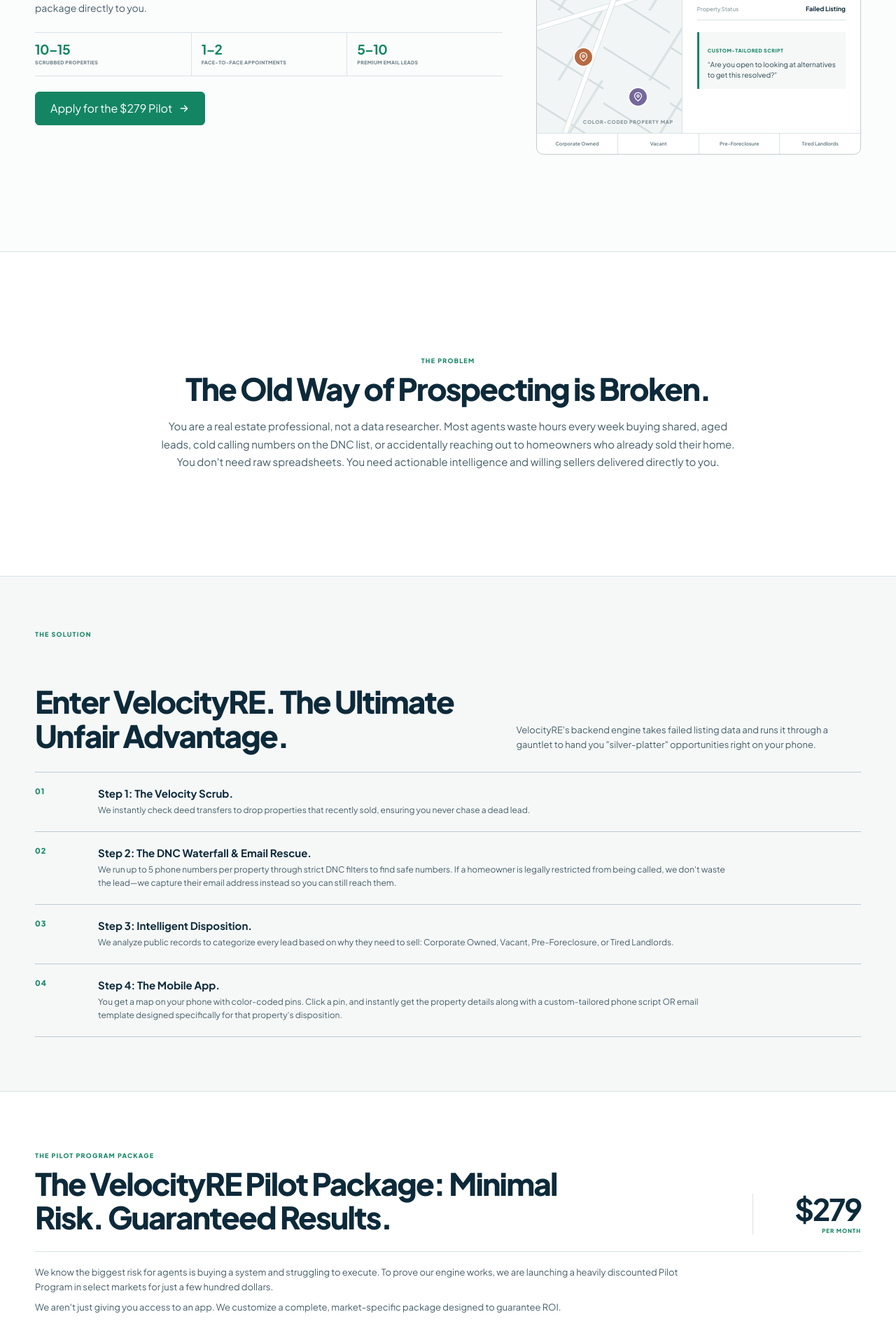
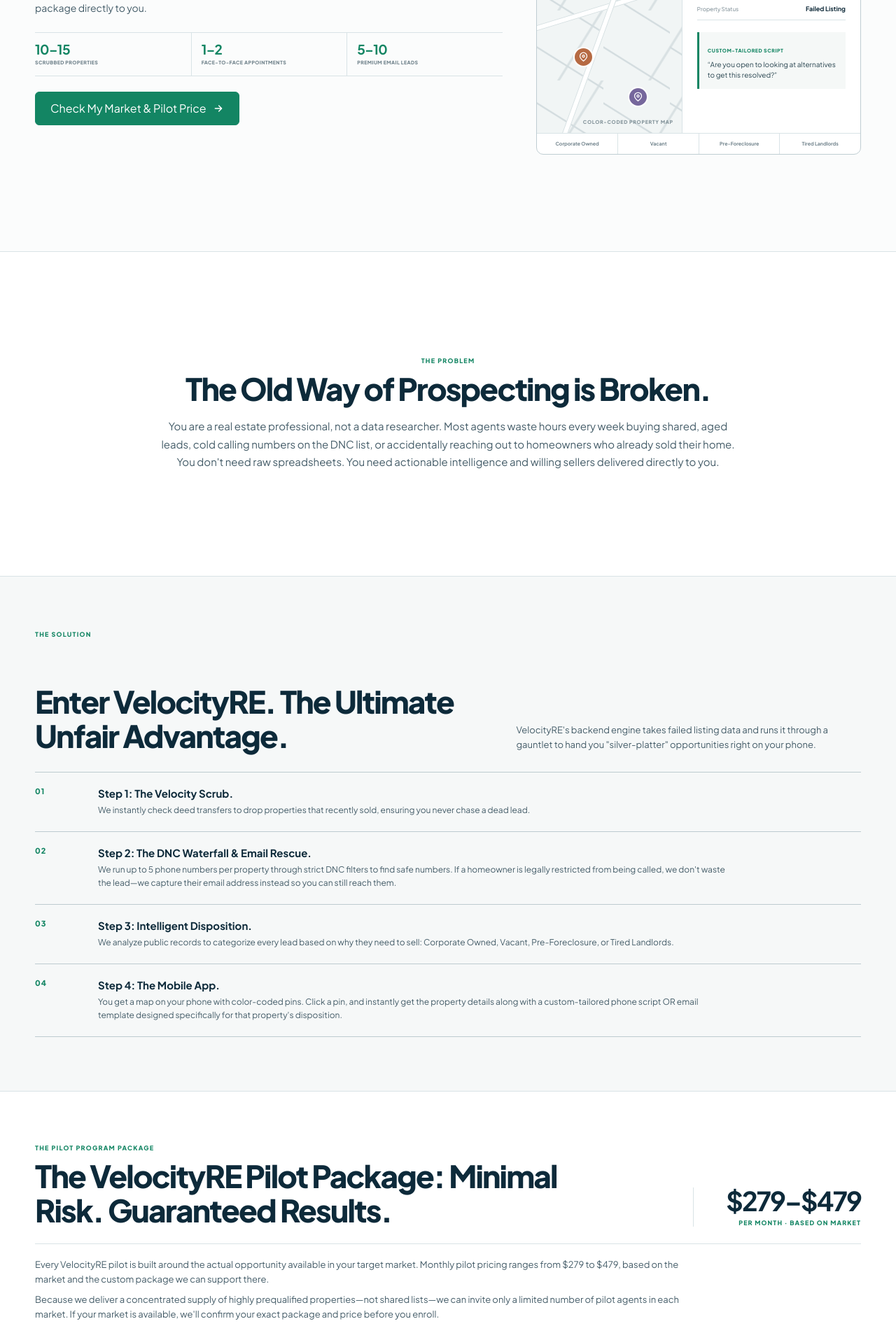
Before and after one commit to bbarnes4318/velo, a Next.js app: page / in a window 1280 px wide. Shown: the part 440-2345 px from the top of the page at 70% size. Built offline with nearby package versions, Linux system fonts and the light colour scheme.

Commit message:
Clarify market-based pilot pricing
* Clarify market-based pilot pricing

* Fit market pricing range in pilot section

```diff
--- a/src/app/page.module.css
+++ b/src/app/page.module.css
@@ -30,7 +30,7 @@
 
 .solutionSection{padding:58px 24px;border-bottom:1px solid var(--line);background:var(--soft);scroll-margin-top:64px}.solutionHeading{display:grid;grid-template-columns:minmax(0,1fr) minmax(360px,.78fr);align-items:end;gap:56px}.solutionHeading .sectionLabel,.solutionHeading h2{grid-column:1}.solutionHeading>p{grid-column:2;grid-row:1/3;margin:0;color:var(--text);font-size:13px;line-height:1.62}.steps{margin-top:28px;border-top:1px solid #bdcbd0}.steps article{display:grid;grid-template-columns:72px 1fr;gap:18px;padding:20px 0;border-bottom:1px solid #bdcbd0}.steps article>span{color:var(--green);font-size:11px;font-weight:850;letter-spacing:.1em}.steps h3{margin:0;color:var(--navy);font-size:15px}.steps p{margin:6px 0 0;max-width:900px;color:var(--text);font-size:12px;line-height:1.58}
 
-.pilotSection{padding:58px 24px;border-bottom:1px solid var(--line);background:#fff;scroll-margin-top:64px}.pilotHeading{display:grid;grid-template-columns:1fr auto;align-items:end;gap:50px;padding-bottom:24px;border-bottom:1px solid var(--line)}.pilotHeading h2{max-width:780px}.price{min-width:155px;padding-left:25px;border-left:1px solid var(--line);text-align:right}.price strong,.price span{display:block}.price strong{color:var(--navy);font-size:43px;line-height:1;letter-spacing:-.05em}.price span{margin-top:5px;color:var(--green);font-size:8px;font-weight:850;letter-spacing:.12em}.pilotLead{max-width:930px;margin:19px 0 0;color:var(--text);font-size:13px;line-height:1.62}.pilotLead+.pilotLead{margin-top:8px}.includesTitle{margin:25px 0 0;color:var(--navy);font-size:13px}.packageGrid{display:grid;grid-template-columns:repeat(3,1fr);margin-top:14px;border:1px solid #bdcbd0}.packageGrid article{min-height:210px;padding:22px}.packageGrid article+article{border-left:1px solid #bdcbd0}.packageGrid article>strong{display:block;color:var(--green);font-size:31px;letter-spacing:-.04em}.packageGrid h3{margin:24px 0 0;color:var(--navy);font-size:15px;line-height:1.3}.packageGrid p{margin:8px 0 0;color:var(--text);font-size:11px;line-height:1.55}.afterPilot{margin-top:14px;padding:15px 18px;border:1px solid #bdded2;background:var(--green-soft);color:#31564a;font-size:11px;line-height:1.55}
+.pilotSection{padding:58px 24px;border-bottom:1px solid var(--line);background:#fff;scroll-margin-top:64px}.pilotHeading{display:grid;grid-template-columns:1fr auto;align-items:end;gap:50px;padding-bottom:24px;border-bottom:1px solid var(--line)}.pilotHeading h2{max-width:780px}.price{min-width:240px;padding-left:25px;border-left:1px solid var(--line);text-align:right}.price strong,.price span{display:block}.price strong{color:var(--navy);font-size:clamp(32px,3vw,38px);line-height:1;letter-spacing:-.05em}.price span{margin-top:7px;color:var(--green);font-size:9px;font-weight:850;letter-spacing:.12em}.pilotLead{max-width:930px;margin:19px 0 0;color:var(--text);font-size:13px;line-height:1.62}.pilotLead+.pilotLead{margin-top:8px}.includesTitle{margin:25px 0 0;color:var(--navy);font-size:13px}.packageGrid{display:grid;grid-template-columns:repeat(3,1fr);margin-top:14px;border:1px solid #bdcbd0}.packageGrid article{min-height:210px;padding:22px}.packageGrid article+article{border-left:1px solid #bdcbd0}.packageGrid article>strong{display:block;color:var(--green);font-size:31px;letter-spacing:-.04em}.packageGrid h3{margin:24px 0 0;color:var(--navy);font-size:15px;line-height:1.3}.packageGrid p{margin:8px 0 0;color:var(--text);font-size:11px;line-height:1.55}.afterPilot{margin-top:14px;padding:15px 18px;border:1px solid #bdded2;background:var(--green-soft);color:#31564a;font-size:11px;line-height:1.55}
 
 .applySection{padding:58px 24px;background:var(--navy);scroll-margin-top:64px}.applyInner{display:grid;grid-template-columns:minmax(0,.78fr) minmax(480px,1fr);align-items:center;gap:70px}.applyCopy .sectionLabel{color:#7ed0b5}.applyCopy h2{color:#fff}.applyCopy p{margin:16px 0 0;color:#bed0d7;font-size:14px;line-height:1.65}.form{padding:24px;border:1px solid #395363;border-radius:8px;background:#fff}.formRow{display:grid;grid-template-columns:1fr 1fr;gap:11px}.form label{display:block;margin-top:11px;color:#3d5661;font-size:8px;font-weight:800}.formRow label{margin-top:0}.form input{width:100%;height:41px;margin-top:5px;padding:0 10px;border:1px solid #bdcbd0;border-radius:5px;background:#fff;color:var(--navy);font-size:11px}.form input:focus{border-color:var(--green);box-shadow:0 0 0 3px rgba(19,133,99,.09);outline:0}.form .primaryButton{width:100%;margin-top:15px}.error{margin:9px 0 0;color:#b62e38;font-size:9px;font-weight:700}
 
--- a/src/app/page.tsx
+++ b/src/app/page.tsx
@@ -75,7 +75,7 @@
               <div><strong>1–2</strong><span>Face-to-Face Appointments</span></div>
               <div><strong>5–10</strong><span>Premium Email Leads</span></div>
             </div>
-            <button className={styles.primaryButton} onClick={() => scrollToId('apply')}>Apply for the $279 Pilot <Arrow /></button>
+            <button className={styles.primaryButton} onClick={() => scrollToId('apply')}>Check My Market & Pilot Price <Arrow /></button>
           </div>
 
           <div className={styles.productVisual} aria-label="VelocityRE mobile property map illustration">
@@ -140,10 +140,10 @@
               <span className={styles.sectionLabel}>THE PILOT PROGRAM PACKAGE</span>
               <h2>The VelocityRE Pilot Package: Minimal Risk. Guaranteed Results.</h2>
             </div>
-            <div className={styles.price}><strong>$279</strong><span>PER MONTH</span></div>
+            <div className={styles.price}><strong>$279–$479</strong><span>PER MONTH · BASED ON MARKET</span></div>
           </div>
-          <p className={styles.pilotLead}>We know the biggest risk for agents is buying a system and struggling to execute. To prove our engine works, we are launching a heavily discounted Pilot Program in select markets for just a few hundred dollars.</p>
-          <p className={styles.pilotLead}>We aren&apos;t just giving you access to an app. We customize a complete, market-specific package designed to guarantee ROI.</p>
+          <p className={styles.pilotLead}>Every VelocityRE pilot is built around the actual opportunity available in your target market. Monthly pilot pricing ranges from $279 to $479, based on the market and the custom package we can support there.</p>
+          <p className={styles.pilotLead}>Because we deliver a concentrated supply of highly prequalified properties—not shared lists—we can invite only a limited number of pilot agents in each market. If your market is available, we&apos;ll confirm your exact package and price before you enroll.</p>
           <h3 className={styles.includesTitle}>Your Pilot Package Includes:</h3>
           <div className={styles.packageGrid}>
             <article><strong>10 to 15</strong><h3>Highly-Targeted, Scrubbed Properties:</h3><p>Ready-to-close off-market targets pushed directly to your app.</p></article>
@@ -159,7 +159,7 @@
           <div className={styles.applyCopy}>
             <span className={styles.sectionLabel}>FINAL STEP</span>
             <h2>Claim Your Market Before Your Competitors Do.</h2>
-            <p>We are strictly limiting the number of agents in our Pilot Program to ensure massive value and market exclusivity. Enter your info below to see if your market is still available and schedule a 5-minute intro call.</p>
+            <p>The supply of highly prequalified properties is different in every market, so each pilot is customized and availability is limited. Enter your information to check your market, receive your exact package, and confirm your exact monthly pilot price within the $279–$479 range.</p>
           </div>
           <form className={styles.form} onSubmit={submit}>
             <div className={styles.formRow}>
@@ -171,7 +171,7 @@
             <label>Brokerage Name<input value={form.brokerage} onChange={(e) => update('brokerage', e.target.value)} autoComplete="organization" /></label>
             <label>Target Market / City<input value={form.market} onChange={(e) => update('market', e.target.value)} placeholder="Fort Wayne, IN" /></label>
             {error && <p className={styles.error}>{error}</p>}
-            <button className={styles.primaryButton} type="submit">See If I Qualify <Arrow /></button>
+            <button className={styles.primaryButton} type="submit">Check My Market & Pricing <Arrow /></button>
           </form>
         </div>
       </section>
```
